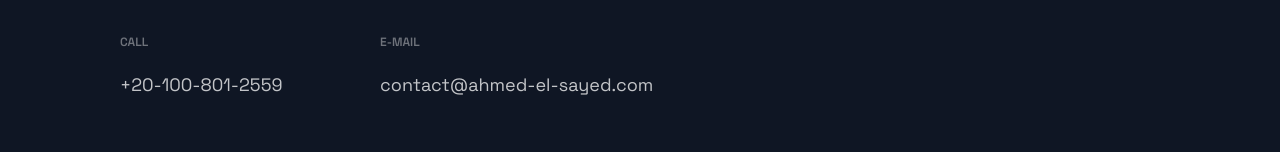
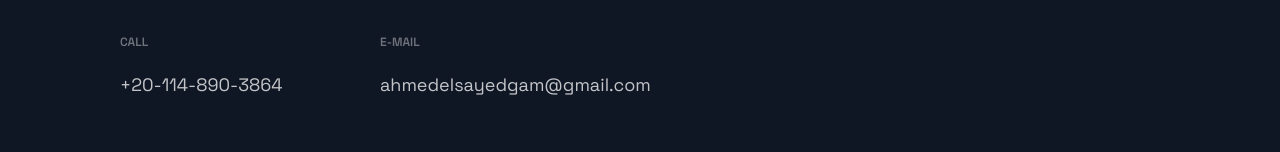
Before and after one commit to ahmedsayed1850/portfolio, a Next.js app: page / in a window 1280 px wide. Shown: the part 3916-4068 px from the top of the page. Built offline with nearby package versions, Linux system fonts and the light colour scheme.

Commit message:
Update phone number and email

```diff
--- a/src/components/Footer/Footer.js
+++ b/src/components/Footer/Footer.js
@@ -24,15 +24,15 @@ const Footer = () => {
       <LinkList>
         <LinkColumn>
           <LinkTitle>Call</LinkTitle>
-          <LinkItem href="tel:+201008012559">+20-100-801-2559</LinkItem>
+          <LinkItem href="tel:+201148903864">+20-114-890-3864</LinkItem>
         </LinkColumn>
         <LinkColumn>
           <LinkTitle>E-Mail</LinkTitle>
           <LinkItem
-            href="mailto:contact@ahmed-el-sayed.com"
+            href="mailto:ahmedelsayedgam@gmail.com"
             style={{ whiteSpace: "nowrap" }}
           >
-            contact@ahmed-el-sayed.com
+            ahmedelsayedgam@gmail.com
           </LinkItem>
         </LinkColumn>
       </LinkList>
```
